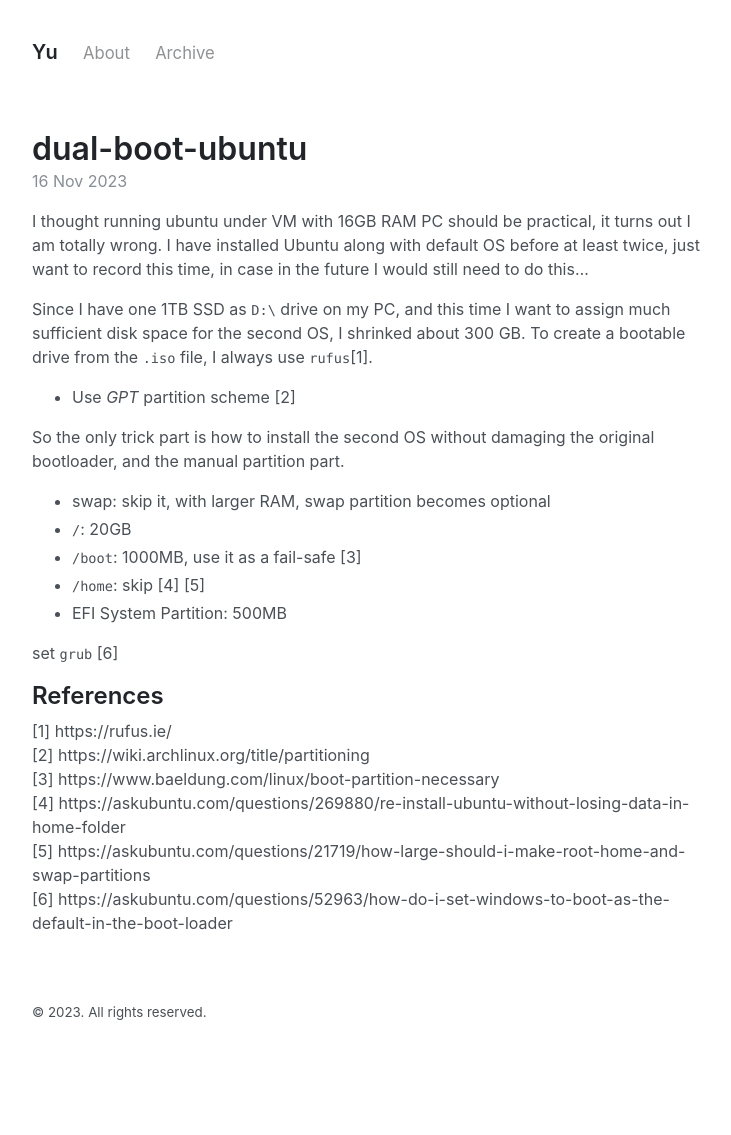
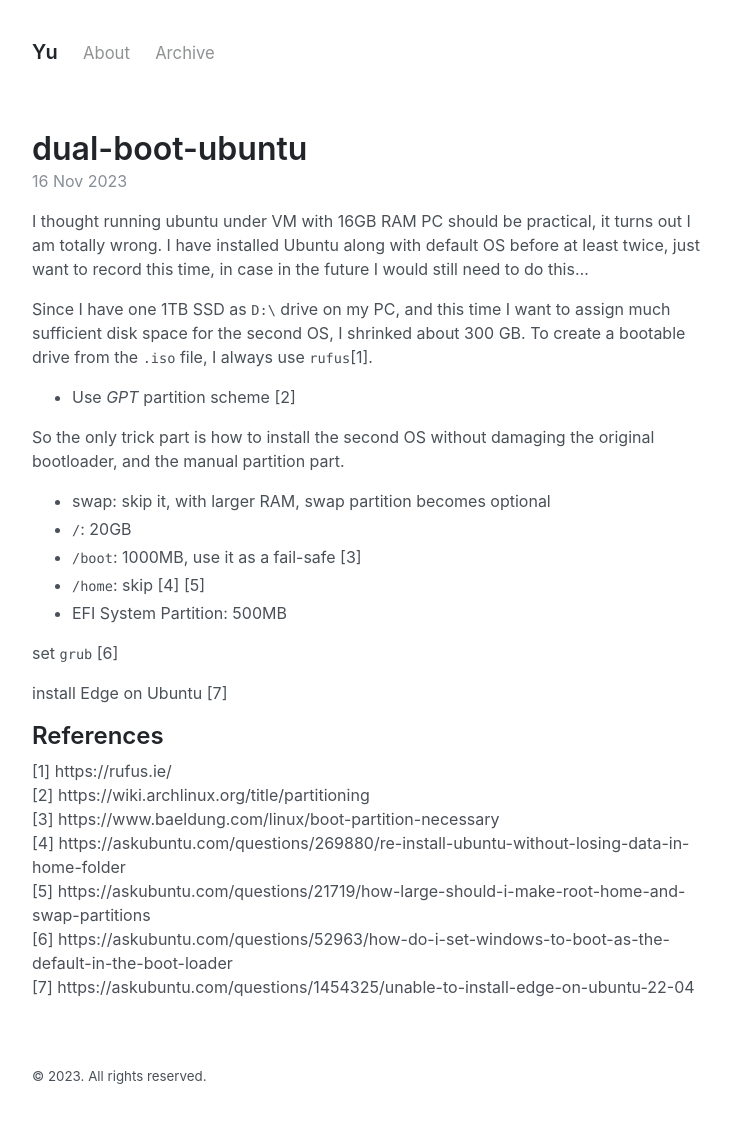
Before and after one commit to yuuu14/blog, a Jekyll site: the page built from _posts/2023-11-16-dual-boot-ubuntu.md, in a window 1280 px wide. Shown: the whole page, without its empty margins (272-1003 px from the left). Built offline with Jekyll 4.4.1, drawn with Linux system fonts in a browser that asks for light colours; before the commit the page ends 1071 px from its top, so only the background shows below that.

Commit message:
update post

```diff
--- a/_posts/2023-11-16-dual-boot-ubuntu.md
+++ b/_posts/2023-11-16-dual-boot-ubuntu.md
@@ -20,6 +20,7 @@
 
 set `grub` [6]
 
+install Edge on Ubuntu [7]
 
 ## References
 [1] https://rufus.ie/ <br>
@@ -27,4 +28,5 @@
 [3] https://www.baeldung.com/linux/boot-partition-necessary <br>
 [4] https://askubuntu.com/questions/269880/re-install-ubuntu-without-losing-data-in-home-folder <br>
 [5] https://askubuntu.com/questions/21719/how-large-should-i-make-root-home-and-swap-partitions <br>
-[6] https://askubuntu.com/questions/52963/how-do-i-set-windows-to-boot-as-the-default-in-the-boot-loader
+[6] https://askubuntu.com/questions/52963/how-do-i-set-windows-to-boot-as-the-default-in-the-boot-loader <br>
+[7] https://askubuntu.com/questions/1454325/unable-to-install-edge-on-ubuntu-22-04
```
